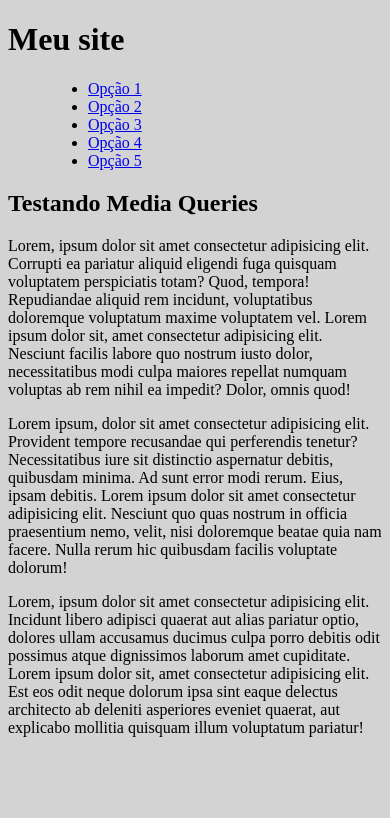
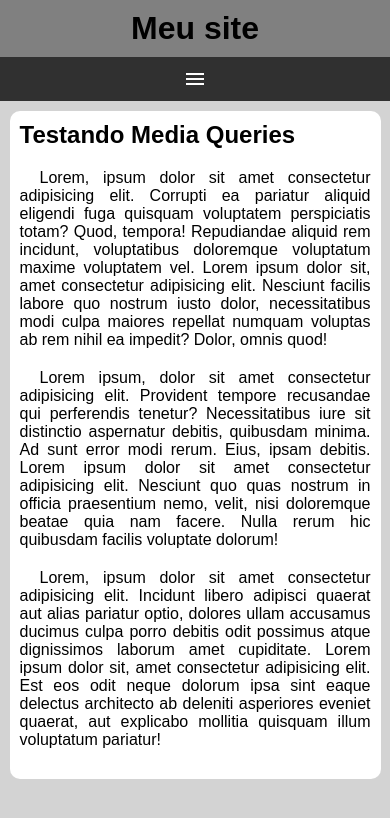
Before and after one commit to uebis/html-css, a plain HTML site: page exercicios/ex026/mq005/index.html in a window 390 px wide. Drawn offline with Linux system fonts and the light colour scheme.

Commit message:
Exercício 26 005 de Media Query

```diff
--- a/exercicios/ex026/mq005/estilos/style.css
+++ b/exercicios/ex026/mq005/estilos/style.css
@@ -1,5 +1,75 @@
 @charset "UTF-8";
+
+* {
+    font-family: Arial, Helvetica, sans-serif;
+    margin: 0;
+    padding: 0;
+}
 
 body, html {
     background-color: lightgray;
 }
+
+header {
+    background-color: gray;
+}
+
+header > h1 {
+    padding: 10px;
+    text-align: center;
+}
+
+menu {
+    display: none;
+}
+
+menu > li {
+    list-style-type: none;
+}
+
+span#burger {
+    background-color: rgb(48, 48, 48);
+    color: white;
+    display: block;
+    text-align: center;
+    padding: 10px;
+    cursor: pointer;
+}
+
+span#burger:hover {
+    background-color: white;
+    color: black;
+}
+
+menu > ul > li > a {
+    display: block;
+    padding: 10px;
+    text-decoration: none;
+    text-align: center;
+    background-color: rgb(87, 87, 87);
+    color: white;
+    border-top: 2px solid gray;
+}
+
+menu > ul > li a:hover {
+    background-color: gray;
+}
+
+main {
+    width: 90vw;
+    background-color: white;
+    margin: auto;
+    margin-top: 10px;
+    padding: 10px;
+    border-radius: 10px;
+}
+
+article > h2 {
+    padding-bottom: 20px;
+}
+
+article > p {
+    text-align: justify;
+    margin-bottom: 20px;
+    text-indent: 20px;
+}
--- a/exercicios/ex026/mq005/index.html
+++ b/exercicios/ex026/mq005/index.html
@@ -4,12 +4,15 @@
     <meta charset="UTF-8">
     <meta name="viewport" content="width=device-width, initial-scale=1.0">
     <title>Media Query</title>
+    <link href="https://fonts.googleapis.com/icon?family=Material+Icons"
+      rel="stylesheet">
     <link rel="stylesheet" href="estilos/style.css">
 </head>
 <body>
     <header>
         <h1>Meu site</h1>
-        <menu>
+        <span id="burger" class="material-icons" onclick="clickMenu()">menu</span>
+        <menu id="itens">
             <ul>
                 <li><a href="#">Opção 1</a></li>
                 <li><a href="#">Opção 2</a></li>
@@ -30,6 +33,14 @@
         </article>
 
     </main>
-
+    <script>
+        function clickMenu() {
+            if (itens.style.display == 'block') {
+                itens.style.display = 'none'
+            } else {
+                itens.style.display = 'block'
+            }
+        }
+    </script>
 </body>
 </html>
```
